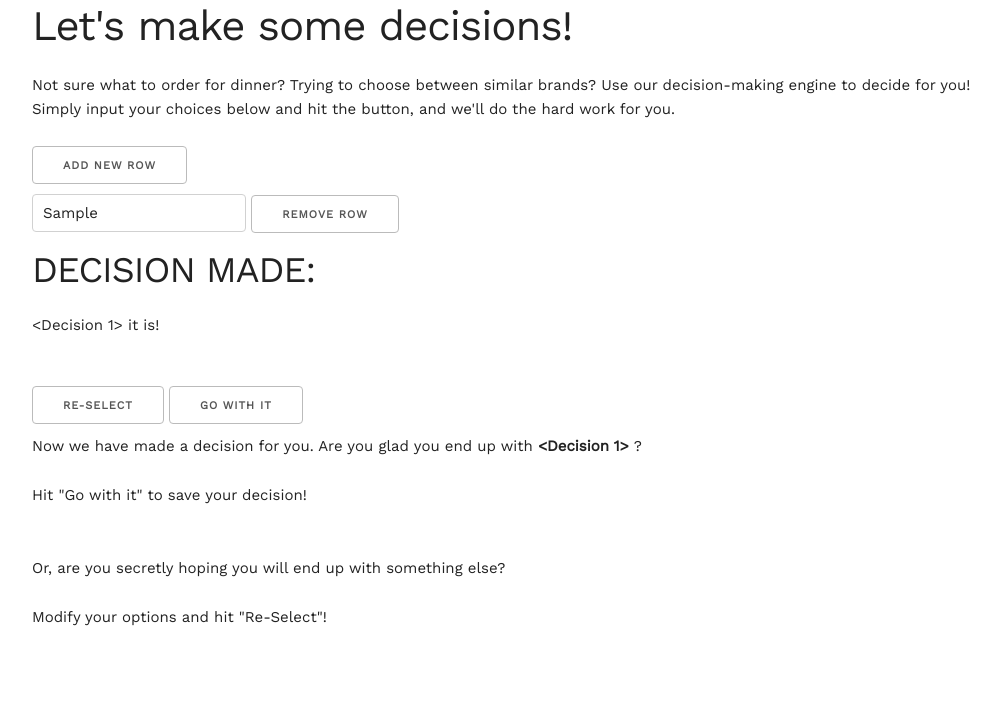
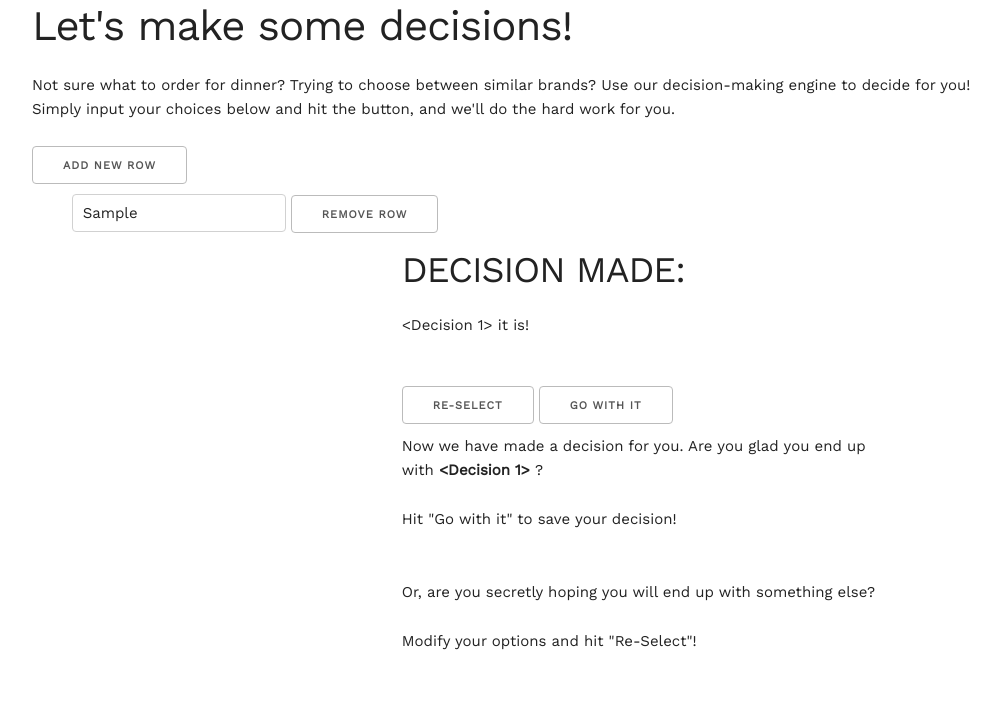
Before and after one commit to UltimateDecisionMaker/UltimateDecisionMaker, a Flask app: template src/templates/home.html in a window 1280 px wide. Shown: the part 133-856 px from the top of the page, without its empty margins (112-1112 px from the left). Before the commit the page ends 759 px from the top, so only its background shows below. Run offline with Flask 2, Linux system fonts and the light colour scheme; tables that the repository leaves empty hold one stand-in row (values such as "Sample post"); the template is opened without the code that fills it: values that come from a table or form of the project are taken from there, most other values are stand-ins (such as "Sample title", 1, 10 or a date in 2020); some libraries are stand-ins or nearby versions.

```diff
--- a/src/routes.py
+++ b/src/routes.py
@@ -1,10 +1,11 @@
+import os
+import random
 from . import app
 from flask import render_template, request, flash, g
 from .models import History, db, Decision
-import random
 from sqlalchemy.exc import IntegrityError, DBAPIError
 from werkzeug.utils import secure_filename
-import os
+
 
 
 @app.route('/', methods=['POST', 'GET'])
--- a/src/templates/home.html
+++ b/src/templates/home.html
@@ -6,14 +6,16 @@
   <p>Not sure what to order for dinner? Trying to choose between similar brands?
   Use our decision-making engine to decide for you! Simply input your choices below
   and hit the button, and we'll do the hard work for you.</p>
+
+  <button class="btn-add-row">
+    Add new row
+  </button>
+
 </div>
 
-<button class="btn-add-row">
-  Add new row
-</button>
 
 {% if values %}
-  <form class="special-form" action="{{url_for('home')}}" method="post" role="form">
+  <form class="special-form one-half column" action="{{url_for('home')}}" method="post" role="form">
     <div class="element-wrapper">
     {% for value in values %}
       <div class="form-group">
@@ -26,7 +28,7 @@
     </div>
 
     {% if decision %}
-    <div class="decision">
+    <div class="decision offset-by-eight column">
       <h3>DECISION MADE:</h3>
       <p> {{ decision }} it is! </p>
       <br>
--- a/src/templates/vision.html
+++ b/src/templates/vision.html
@@ -10,7 +10,7 @@
     <button class="btn-add-row">
       Add new row
     </button>
-    <form class="special-form" method="post" role="form"> <!--removed action=.home-->
+    <form class="special-form one-half column" method="post" role="form"> <!--removed action=.home-->
       <div class="element-wrapper">
       {% for c in range(choices | length) %}
         <div class="form-group">
@@ -36,7 +36,7 @@
   {% endif %}
 
   {% if decision %}
-  <div class="decision">
+  <div class="decision one-half column">
     <h3>DECISION MADE:</h3>
     <p> {{ decision }} it is! </p>
     <br>
```
Also changed, not shown: requirements.txt (+12 -0 lines), src/test/test_ultimate_decision_maker.py (+4 -4 lines).
